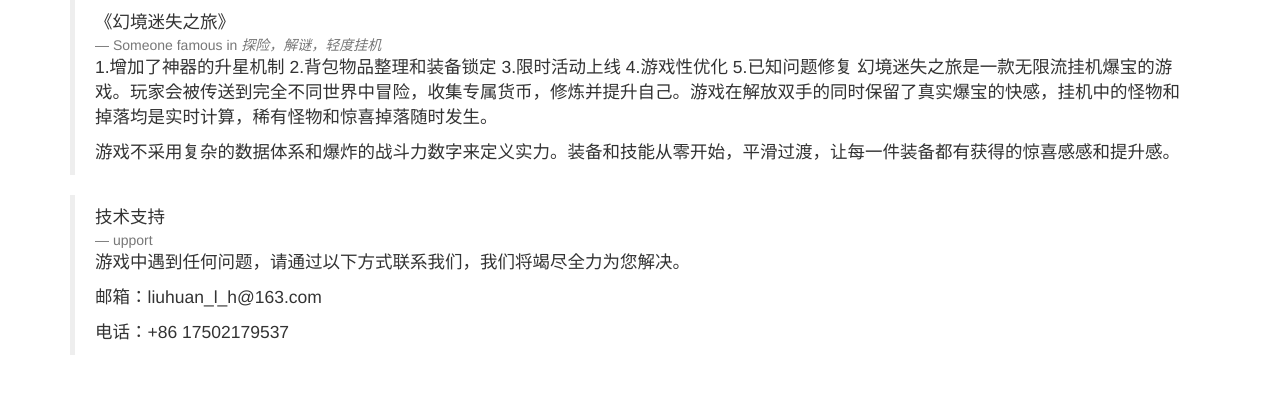
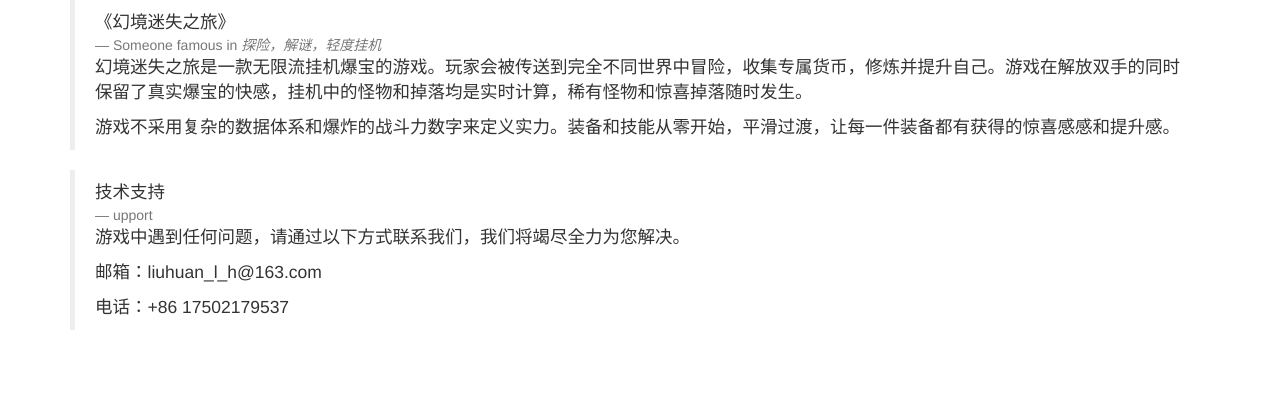
Before and after one commit to lhlcn/hjcszl.github.io, a plain HTML site: page index.html in a window 1280 px wide. Drawn offline with nearby package versions, Linux system fonts and the light colour scheme.

Commit message:
Revert "1"
This reverts commit c2c6ec6c729dd5de3008b9c07465a6ccbcfc04c0.

```diff
--- a/index.html
+++ b/index.html
@@ -14,11 +14,6 @@
             《幻境迷失之旅》
             <small>Someone famous in <cite title="Source Title">探险，解谜，轻度挂机</cite></small>
             <p>
-1.增加了神器的升星机制
-2.背包物品整理和装备锁定
-3.限时活动上线
-4.游戏性优化
-5.已知问题修复
                 幻境迷失之旅是一款无限流挂机爆宝的游戏。玩家会被传送到完全不同世界中冒险，收集专属货币，修炼并提升自己。游戏在解放双手的同时保留了真实爆宝的快感，挂机中的怪物和掉落均是实时计算，稀有怪物和惊喜掉落随时发生。
             </p>
             <p>
```
